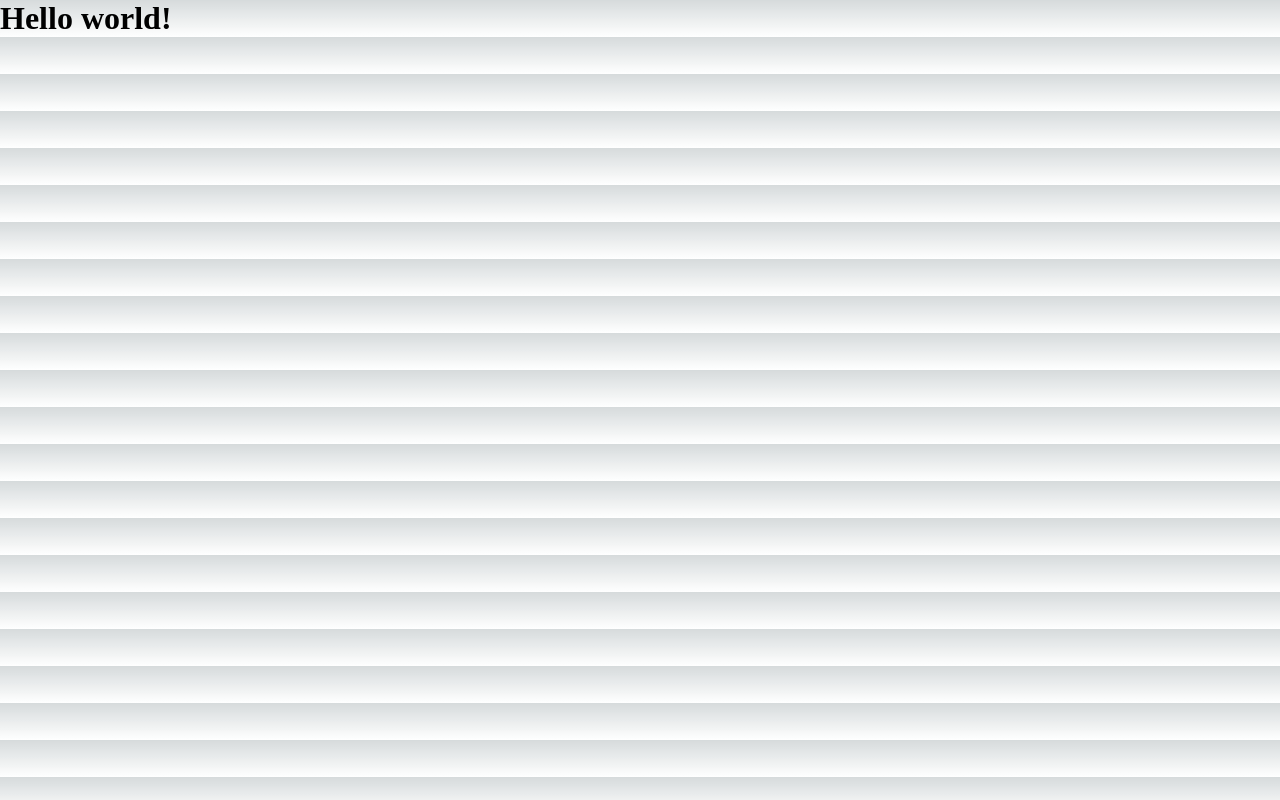
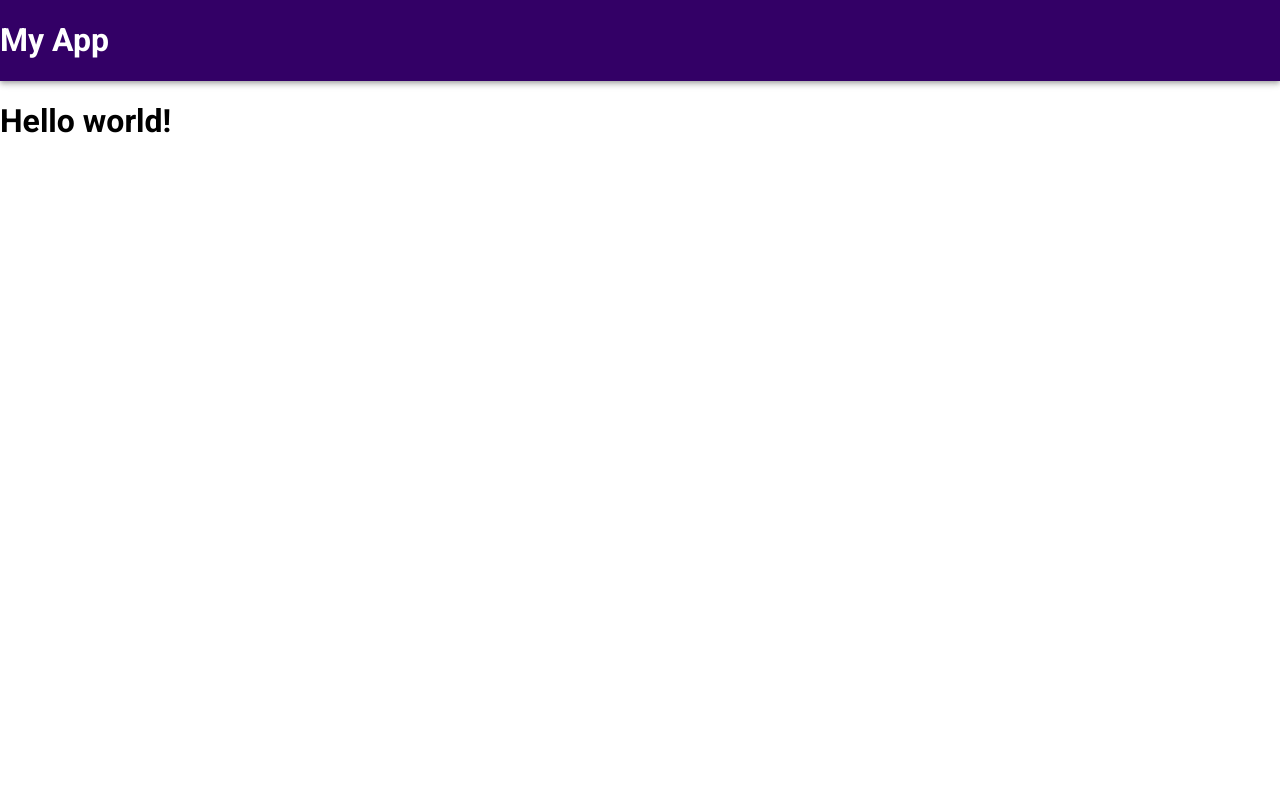
Before and after one commit to andretgregorio/toro-test, a Next.js app in the folder frontend/: page / in a window 1280 px wide. Built offline with nearby package versions, Linux system fonts and the light colour scheme.

Commit message:
:sparkles: Configure MUI

```diff
--- a/frontend/package.json
+++ b/frontend/package.json
@@ -12,6 +12,8 @@
   "dependencies": {
     "@emotion/react": "^11.10.6",
     "@emotion/styled": "^11.10.6",
+    "@fontsource/roboto": "^4.5.8",
+    "@mui/icons-material": "^5.11.11",
     "@mui/material": "^5.11.15",
     "@types/node": "18.15.11",
     "@types/react": "18.0.31",
--- /dev/null
+++ b/frontend/src/configuration/mui-theme.ts
@@ -0,0 +1,12 @@
+import { createTheme } from '@mui/material/styles';
+
+export const theme = createTheme({
+  palette: {
+    primary: {
+      main: '#330066',
+    },
+  },
+  typography: {
+    fontFamily: 'roboto, sans-serif',
+  },
+});
--- a/frontend/src/pages/_app.tsx
+++ b/frontend/src/pages/_app.tsx
@@ -1,6 +1,17 @@
-import '@/styles/globals.css'
-import type { AppProps } from 'next/app'
+import '@/styles/globals.css';
+import type { AppProps } from 'next/app';
+
+import '@fontsource/roboto/300.css';
+import '@fontsource/roboto/400.css';
+import '@fontsource/roboto/500.css';
+import '@fontsource/roboto/700.css';
+import { ThemeProvider } from '@mui/material';
+import { theme } from '@/configuration/mui-theme';
 
 export default function App({ Component, pageProps }: AppProps) {
-  return <Component {...pageProps} />
+  return (
+    <ThemeProvider theme={theme}>
+      <Component {...pageProps} />
+    </ThemeProvider>
+  );
 }
--- a/frontend/src/pages/index.tsx
+++ b/frontend/src/pages/index.tsx
@@ -1,3 +1,4 @@
+import { AppBar, Box } from '@mui/material';
 import Head from 'next/head';
 
 export default function Home() {
@@ -10,6 +11,11 @@ export default function Home() {
         <link rel="icon" href="/favicon.ico" />
       </Head>
       <main>
+        <Box>
+          <AppBar position="static">
+            <h1>My App</h1>
+          </AppBar>
+        </Box>
         <h1>Hello world!</h1>
       </main>
     </>
--- a/frontend/src/styles/globals.css
+++ b/frontend/src/styles/globals.css
@@ -1,107 +1,5 @@
-:root {
-  --max-width: 1100px;
-  --border-radius: 12px;
-  --font-mono: ui-monospace, Menlo, Monaco, 'Cascadia Mono', 'Segoe UI Mono',
-    'Roboto Mono', 'Oxygen Mono', 'Ubuntu Monospace', 'Source Code Pro',
-    'Fira Mono', 'Droid Sans Mono', 'Courier New', monospace;
-
-  --foreground-rgb: 0, 0, 0;
-  --background-start-rgb: 214, 219, 220;
-  --background-end-rgb: 255, 255, 255;
-
-  --primary-glow: conic-gradient(
-    from 180deg at 50% 50%,
-    #16abff33 0deg,
-    #0885ff33 55deg,
-    #54d6ff33 120deg,
-    #0071ff33 160deg,
-    transparent 360deg
-  );
-  --secondary-glow: radial-gradient(
-    rgba(255, 255, 255, 1),
-    rgba(255, 255, 255, 0)
-  );
-
-  --tile-start-rgb: 239, 245, 249;
-  --tile-end-rgb: 228, 232, 233;
-  --tile-border: conic-gradient(
-    #00000080,
-    #00000040,
-    #00000030,
-    #00000020,
-    #00000010,
-    #00000010,
-    #00000080
-  );
-
-  --callout-rgb: 238, 240, 241;
-  --callout-border-rgb: 172, 175, 176;
-  --card-rgb: 180, 185, 188;
-  --card-border-rgb: 131, 134, 135;
-}
-
-@media (prefers-color-scheme: dark) {
-  :root {
-    --foreground-rgb: 255, 255, 255;
-    --background-start-rgb: 0, 0, 0;
-    --background-end-rgb: 0, 0, 0;
-
-    --primary-glow: radial-gradient(rgba(1, 65, 255, 0.4), rgba(1, 65, 255, 0));
-    --secondary-glow: linear-gradient(
-      to bottom right,
-      rgba(1, 65, 255, 0),
-      rgba(1, 65, 255, 0),
-      rgba(1, 65, 255, 0.3)
-    );
-
-    --tile-start-rgb: 2, 13, 46;
-    --tile-end-rgb: 2, 5, 19;
-    --tile-border: conic-gradient(
-      #ffffff80,
-      #ffffff40,
-      #ffffff30,
-      #ffffff20,
-      #ffffff10,
-      #ffffff10,
-      #ffffff80
-    );
-
-    --callout-rgb: 20, 20, 20;
-    --callout-border-rgb: 108, 108, 108;
-    --card-rgb: 100, 100, 100;
-    --card-border-rgb: 200, 200, 200;
-  }
-}
-
-* {
-  box-sizing: border-box;
+body {
+  font-family: 'roboto', sans-serif;
   padding: 0;
   margin: 0;
 }
-
-html,
-body {
-  max-width: 100vw;
-  overflow-x: hidden;
-}
-
-body {
-  color: rgb(var(--foreground-rgb));
-  background: linear-gradient(
-      to bottom,
-      transparent,
-      rgb(var(--background-end-rgb))
-    )
-    rgb(var(--background-start-rgb));
-}
-
-a {
-  color: inherit;
-  text-decoration: none;
-}
-
-@media (prefers-color-scheme: dark) {
-  html {
-    color-scheme: dark;
-  }
-}
```
Also changed, not shown: 1 other file (tests, documents, lock files or other folders).
